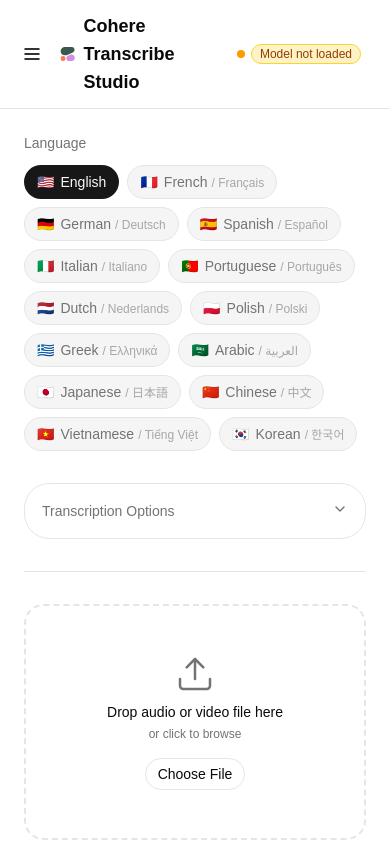
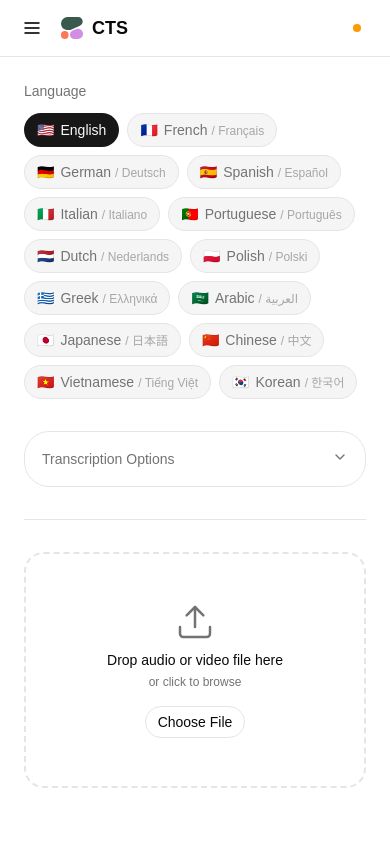
Before and after one commit to alpaim/cohere-transcribe-web-studio, a React (Vite) app: page / in a window 390 px wide. Built offline with nearby package versions, Linux system fonts and the light colour scheme.

Commit message:
fix: mobile view header shrink

```diff
--- a/src/components/header.tsx
+++ b/src/components/header.tsx
@@ -9,7 +9,7 @@
 export function Header({ onMenuClick, isMobile }: HeaderProps) {
     return (
         <header className="flex items-center justify-between px-4 py-3 border-b bg-background">
-            <div className="flex items-center gap-3">
+            <div className="flex items-center gap-3 min-w-0">
                 {isMobile && (
                     <Button variant="ghost" size="icon-sm" onClick={onMenuClick}>
                         <svg
@@ -25,11 +25,12 @@
                         </svg>
                     </Button>
                 )}
-                <div className="flex items-center gap-2">
+                <div className="flex items-center gap-2 min-w-0">
                     <svg
                         viewBox="0 0 24 24"
                         width="24"
                         height="24"
+                        className="shrink-0"
                         xmlns="http://www.w3.org/2000/svg"
                     >
                         <path
@@ -49,11 +50,14 @@
                             fill="#FF7759"
                         />
                     </svg>
-                    <h1 className="text-lg font-semibold">Cohere Transcribe Studio</h1>
+                    <h1 className="text-lg font-semibold truncate">
+                        <span className="hidden sm:inline">Cohere Transcribe Studio</span>
+                        <span className="sm:hidden">CTS</span>
+                    </h1>
                 </div>
             </div>
 
-            <div className="flex items-center gap-2">
+            <div className="flex items-center gap-2 shrink-0">
                 <ModelStatusBadge />
             </div>
         </header>
--- a/src/components/model-status-badge.tsx
+++ b/src/components/model-status-badge.tsx
@@ -1,4 +1,3 @@
-import { Badge } from "@/components/ui/badge";
 import { Button } from "@/components/ui/button";
 import { useAppStore } from "@/lib/store";
 import { cn } from "@/lib/utils";
@@ -6,24 +5,20 @@
 export function ModelStatusBadge() {
     const { modelStatus, modelProgress, setShowAISettings } = useAppStore();
 
-    const config = {
-        idle: {
-            label: "Model not loaded",
-            className: "bg-amber-100 text-amber-800 hover:bg-amber-200 border-amber-300",
-        },
-        downloading: {
-            label: `Downloading... ${modelProgress}%`,
-            className: "bg-blue-100 text-blue-800 hover:bg-blue-200 border-blue-300",
-        },
-        ready: {
-            label: "Ready",
-            className: "bg-emerald-100 text-emerald-800 hover:bg-emerald-200 border-emerald-300",
-        },
-        error: {
-            label: "Error",
-            className: "bg-red-100 text-red-800 hover:bg-red-200 border-red-300",
-        },
-    }[modelStatus];
+    const getStatusLabel = () => {
+        switch (modelStatus) {
+            case "idle":
+                return "Model not loaded";
+            case "downloading":
+                return `Downloading... ${modelProgress}%`;
+            case "ready":
+                return null;
+            case "error":
+                return "Error";
+        }
+    };
+
+    const label = getStatusLabel();
 
     return (
         <Button
@@ -34,16 +29,24 @@
         >
             <span
                 className={cn(
-                    "size-2 rounded-full",
+                    "size-2 rounded-full shrink-0",
                     modelStatus === "ready" && "bg-emerald-500",
                     modelStatus === "downloading" && "bg-blue-500 animate-pulse",
                     modelStatus === "idle" && "bg-amber-500",
                     modelStatus === "error" && "bg-red-500",
                 )}
             />
-            <Badge variant="outline" className={cn("border px-2 py-0.5 text-xs font-medium", config.className)}>
-                {config.label}
-            </Badge>
+            {label && (
+                <span className={cn(
+                    "text-xs font-medium hidden sm:inline",
+                    modelStatus === "idle" && "text-amber-700",
+                    modelStatus === "downloading" && "text-blue-700",
+                    modelStatus === "error" && "text-red-700",
+                )}
+                >
+                    {label}
+                </span>
+            )}
         </Button>
     );
 }
```
